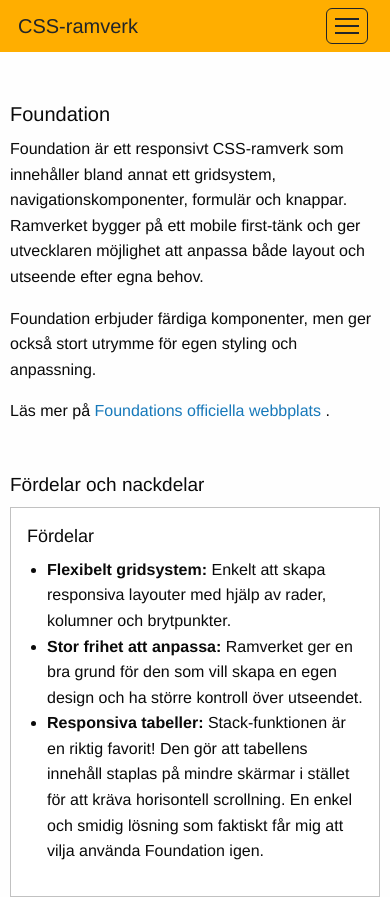
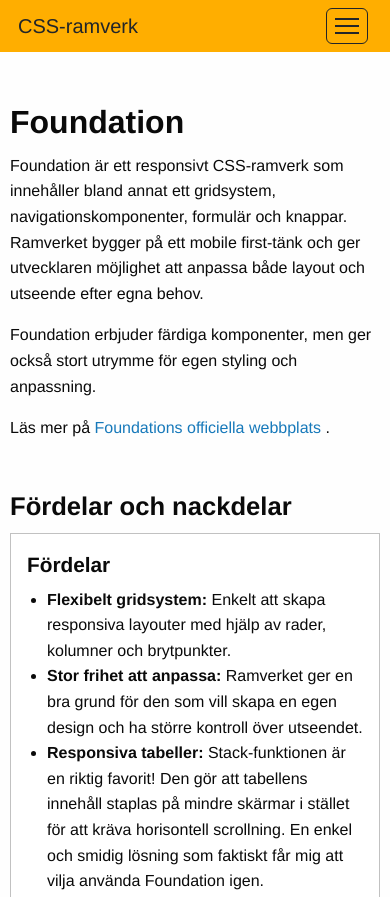
Before and after one commit to fredrikastjernlof/CSS-ramverk, a website built with Vite: page foundation.html in a window 390 px wide. Shown: the top 897 px of the page. Built offline with nearby package versions, Linux system fonts and the light colour scheme.

Commit message:
Adjust font-styling

```diff
--- a/src/foundation-custom.css
+++ b/src/foundation-custom.css
@@ -64,6 +64,26 @@ header {
     }
 }
 
+main h1.h2,
+main h2.h3,
+main h3.h4 {
+    font-weight: 700;
+}
+
+@media screen and (max-width: 639px) {
+    main h1.h2 {
+        font-size: 2rem;
+    }
+
+    main h2.h3 {
+        font-size: 1.6rem;
+    }
+
+    main h3.h4 {
+        font-size: 1.3rem;
+    }
+}
+
 main {
     padding-top: 3rem;
 }
```
Also changed, not shown: foundation.html (+5 -3 lines), tailwind.html (+1 -1 lines).
